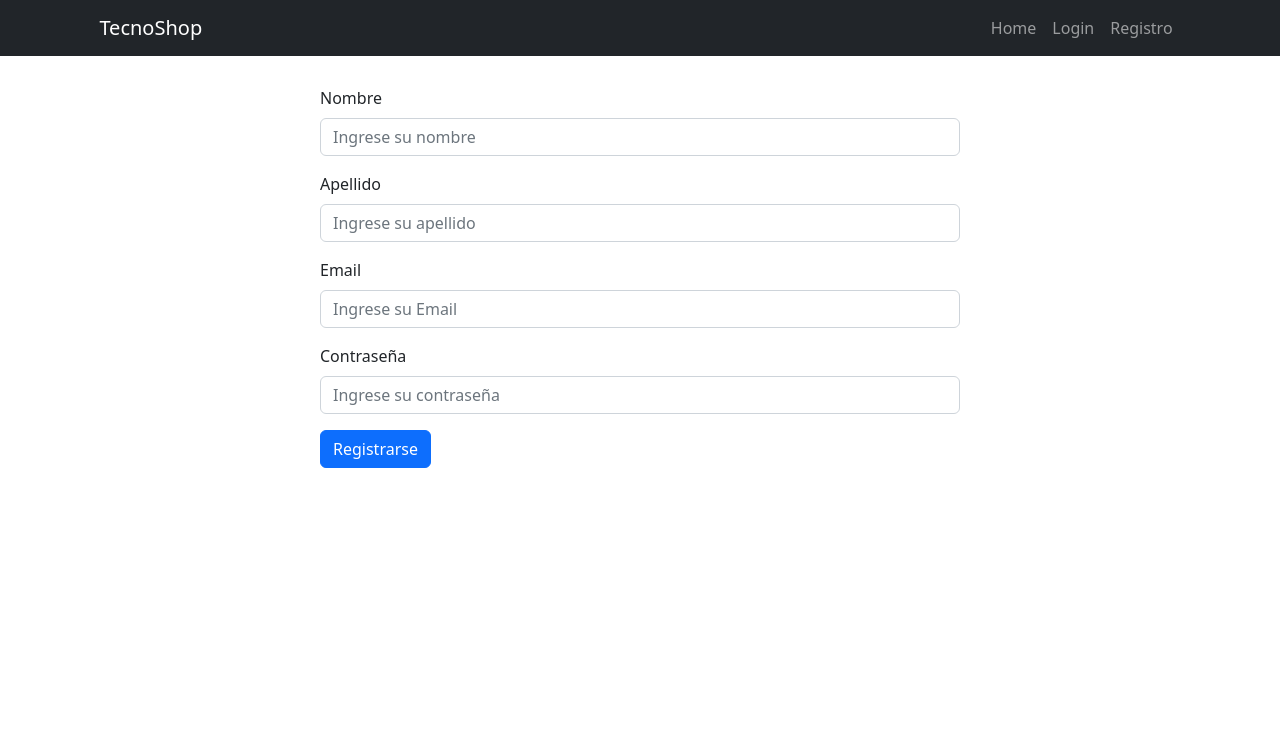
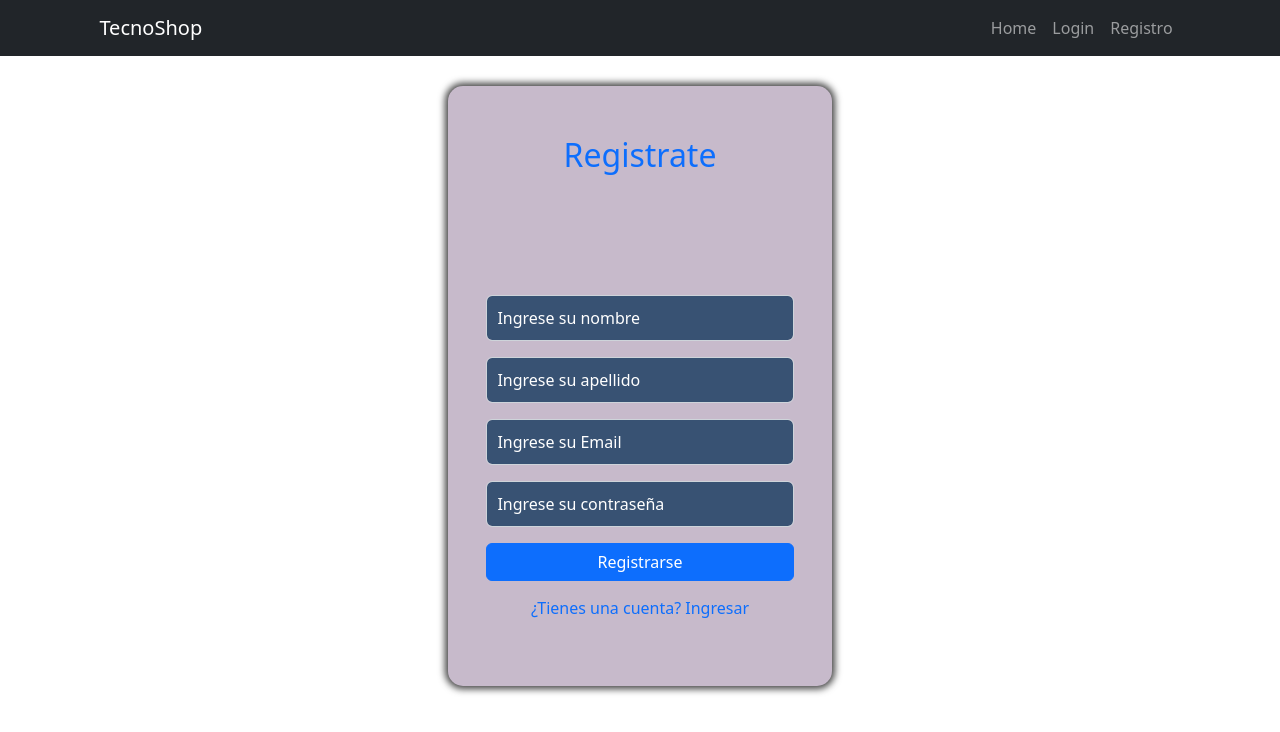
Before and after one commit to Eric9516/Tecno-Shop, a React (Create React App) app: page /registro in a window 1280 px wide. Shown: the top 732 px of the page. Built offline with nearby package versions, Linux system fonts and the light colour scheme.

Commit message:
estilos al formulario de registro

```diff
--- a/src/Pages/Login.jsx
+++ b/src/Pages/Login.jsx
@@ -54,8 +54,8 @@ const Login = () => {
                 <Boton variant="primary" type="submit">
                     Ingresar
                 </Boton>
-                <P onClick={redireccionar}>¿No tienes cuenta? Registrate</P>
             </Formulario>
+            <P onClick={redireccionar}>¿No tienes cuenta? Registrate</P>
         </Div>
     );
 };
--- a/src/Pages/Registro.jsx
+++ b/src/Pages/Registro.jsx
@@ -4,14 +4,7 @@ import { useForm } from "react-hook-form";
 import { useNavigate } from "react-router-dom";
 import Swal from "sweetalert2";
 import firebase from "../Config/firebase";
-
-const estilos = {
-    form: {
-        width: "50%",
-        marginLeft: "auto",
-        marginRight: "auto",
-    },
-};
+import { Boton, Div, Formulario, H2, Input, P, Titulo } from "../styles/registro";
 
 const Registro = () => {
     const [emailError, setEmailError] = useState("");
@@ -44,32 +37,36 @@ const Registro = () => {
             if (error.code !== "auth/email-already-in-use") setEmailError("");
         }
     };
+
+    const redireccionar = () => {
+        navigate("/login");
+    };
     return (
-        <div>
-            <Form style={estilos.form} onSubmit={handleSubmit(onSubmit)}>
+        <Div>
+            <Titulo>
+                <H2>Registrate</H2>
+            </Titulo>
+            <Formulario onSubmit={handleSubmit(onSubmit)}>
                 <Form.Group className="mb-3" controlId="formBasicEmail">
-                    <Form.Label>Nombre</Form.Label>
-                    <Form.Control type="text" placeholder="Ingrese su nombre" {...register("name", { required: true })} />
+                    <Input type="text" placeholder="Ingrese su nombre" {...register("name", { required: true })} />
                 </Form.Group>
                 <Form.Group className="mb-3" controlId="formBasicEmail">
-                    <Form.Label>Apellido</Form.Label>
-                    <Form.Control type="text" placeholder="Ingrese su apellido" {...register("lastname")} />
+                    <Input type="text" placeholder="Ingrese su apellido" {...register("lastname")} />
                 </Form.Group>
                 <Form.Group className="mb-3" controlId="formBasicEmail">
-                    <Form.Label>Email</Form.Label>
-                    <Form.Control type="email" placeholder="Ingrese su Email" {...register("email", { required: true })} />
+                    <Input type="email" placeholder="Ingrese su Email" {...register("email", { required: true })} />
                     <p>{emailError}</p>
                 </Form.Group>
                 <Form.Group className="mb-3" controlId="formBasicPassword">
-                    <Form.Label>Contraseña</Form.Label>
-                    <Form.Control type="password" placeholder="Ingrese su contraseña" {...register("password", { required: true })} />
+                    <Input type="password" placeholder="Ingrese su contraseña" {...register("password", { required: true })} />
                     <p>{passError}</p>
                 </Form.Group>
-                <Button variant="primary" type="submit">
+                <Boton variant="primary" type="submit">
                     Registrarse
-                </Button>
-            </Form>
-        </div>
+                </Boton>
+            </Formulario>
+            <P onClick={redireccionar}>¿Tienes una cuenta? Ingresar</P>
+        </Div>
     );
 };
 
--- a/src/styles/login.js
+++ b/src/styles/login.js
@@ -31,6 +31,10 @@ export const Div = styled.div`
     }
     @media screen and (max-width: 400px) {
         width: 70%;
+        height: 60vh;
+    }
+    @media screen and (max-width: 300px) {
+        width: 85%;
         height: 60vh;
     }
 `;
--- a/src/styles/registro.js
+++ b/src/styles/registro.js
@@ -1 +1,83 @@
 import styled from "styled-components";
+import { FormControl, Form, Button } from "react-bootstrap";
+
+export const Div = styled.div`
+    width: 30%;
+    height: 75vh;
+    display: flex;
+    justify-content: center;
+    align-items: center;
+    flex-direction: column;
+    padding-top: 50px;
+    padding-bottom: 50px;
+    margin-left: auto;
+    margin-right: auto;
+    border-radius: 15px;
+    background-color: #c7bacb;
+    box-shadow: 0px 0px 7px 3px #444;
+
+    @media screen and (min-width: 1600px) {
+        //pantallas grandes
+        width: 25%;
+        height: 55vh;
+    }
+    @media screen and (max-width: 960px) {
+        width: 50%;
+        height: 77vh;
+    }
+    @media screen and (max-width: 500px) {
+        width: 60%;
+        height: 75vh;
+    }
+    @media screen and (max-width: 400px) {
+        width: 70%;
+        height: 75vh;
+    }
+    @media screen and (max-width: 300px) {
+        width: 85%;
+        height: 75vh;
+    }
+`;
+
+export const Formulario = styled(Form)`
+    width: 80%;
+`;
+
+export const Input = styled(FormControl)`
+    background-color: #385273;
+    width: 100%;
+    padding: 10px;
+    color: #fff;
+
+    ::placeholder {
+        color: #fff;
+    }
+`;
+
+export const Boton = styled(Button)`
+    width: 100%;
+    margin-bottom: 15px;
+`;
+
+export const Titulo = styled.div`
+    width: 100%;
+    height: 40%;
+    display: flex;
+    justify-content: center;
+`;
+
+export const H2 = styled.h2`
+    color: #0d6efd;
+    margin-bottom: 40px;
+
+    @media screen and (min-width: 1600px) {
+        //pantallas grandes
+        margin: 0;
+    }
+`;
+
+export const P = styled.p`
+    cursor: pointer;
+    font-weight: 500;
+    color: #0d6efd;
+`;
```
